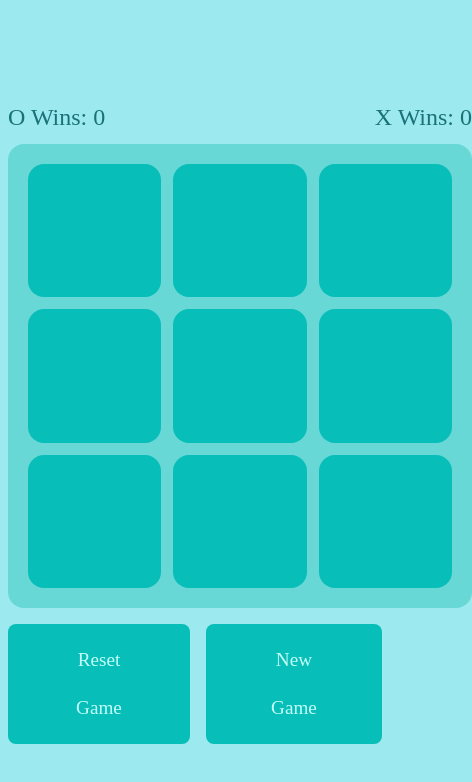
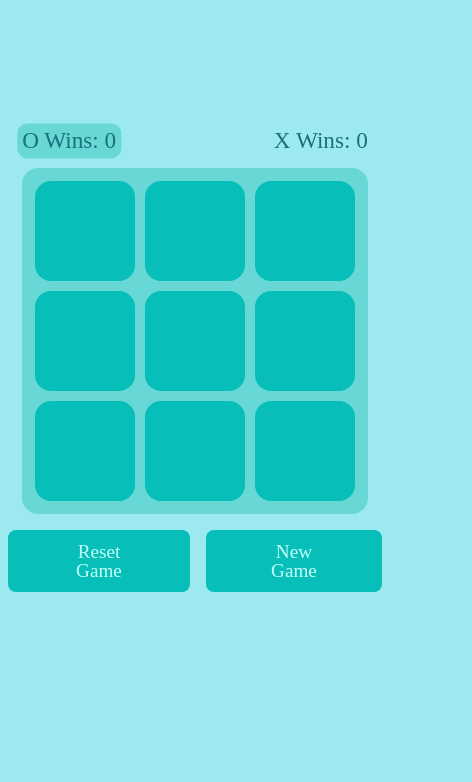
Before and after one commit to neel3o115/tic-tak-toe, a plain HTML site: page index.html in a window 390 px wide. Shown: the whole page, 472 px wide, since content can reach past the window. Drawn offline with Linux system fonts and the light colour scheme; a web font is replaced by a local one.

Commit message:
Added custom highlight effect using CSS pseudo-element (::before) and isolation technique for improved visual emphasis

```diff
--- a/script.js
+++ b/script.js
@@ -19,6 +19,16 @@ const winPatterns = [
     [2, 4, 6]
 ];
 
+const updateTurnHighlight = () => {
+    if (turno) {
+        document.querySelector("#score-o").classList.add("highlight");
+        document.querySelector("#score-x").classList.remove("highlight");
+    } else {
+        document.querySelector("#score-o").classList.remove("highlight");
+        document.querySelector("#score-x").classList.add("highlight");
+    }
+};
+
 const resetGame = () => {
     oWins = 0;
     xWins = 0;
@@ -33,11 +43,11 @@ const newGame = () => {
     turno = true;
     enabledBoxes();
     msgContainer.classList.add("hide");
+    updateTurnHighlight();
 }
 
 newGmBtn.addEventListener("click", newGame);
 resetBtn.addEventListener("click", resetGame);
-
 
 cells.forEach((cell) => {
     cell.addEventListener("click", () => {
@@ -47,14 +57,14 @@ cells.forEach((cell) => {
 
         if (turno) {
             cell.innerText = "O";
-            turno = false;
         } else {
             cell.innerText = "X";
-            turno = true;
         }
+        turno = !turno; // Toggle the turn
         cell.classList.add('taken');
 
         checkWinner();
+        updateTurnHighlight(); // Update the highlight based on the new turn
     });
 });
 
@@ -115,3 +125,5 @@ const showDraw = () => {
 
 newGmBtn.addEventListener("click", newGame);
 resetBtn.addEventListener("click", resetGame);
+
+updateTurnHighlight();
--- a/style.css
+++ b/style.css
@@ -36,13 +36,13 @@ main {
     width: 25rem;
     aspect-ratio: 1 / 1;
     margin: auto;
-    padding: 2rem;
+    padding: 1rem;
     display: grid;
     position: relative;
     justify-content: center;
     align-content: center;
-    grid-template-columns: repeat(3, 33.34%);
-    grid-template-rows: repeat(3, 33.34%);
+    grid-template-columns: repeat(3, 1fr);
+    grid-template-rows: repeat(3, 1fr);
     border-radius: 1rem;
     gap: 3%;
 }
@@ -54,7 +54,7 @@ main {
     background-color: #07beb8;
     border-radius: 1rem;
     font-family: DynaPuff;
-    font-size: 7rem;
+    font-size: 6.5rem;
     color: #c4fff9;
     text-align: center;
 }
@@ -85,7 +85,7 @@ main {
     width: 100%;
     box-sizing: border-box;
     font-family: DynaPuff;
-    font-size: 1.5rem;
+    font-size: 1.45rem;
     color: #197278;
     position: absolute;
     top: -4rem;
@@ -104,6 +104,42 @@ main {
     pointer-events: none;
 }
 
-@media only screen and (max-width: 900px) {
+.highlight {
+    position: relative;
+    isolation: isolate;
+}
 
+.highlight::before {
+    position: absolute;
+    content: "";
+    top: 50%;
+    left: 50%;
+    transform: translate(-50%, -50%);
+    width: 110%;
+    height: 130%;
+    border-radius: 10px;
+    background-color: #68d8d6;
+    z-index: -1;
 }
+
+@media only screen and (max-width: 480px) {
+    .game-board{
+        width: 20rem;
+        padding: 0.8rem;
+    }
+
+    .lower-section button {
+        line-height: 100%;
+        font-size: larger;
+    }
+    .msg-container{
+        margin:auto;
+        height: 8.5rem;
+        margin-bottom: 1.5rem;
+    }
+    .cell {
+        font-size: 4.5rem;
+        width: 100%;
+        height: 100%;
+    }
+}
```
